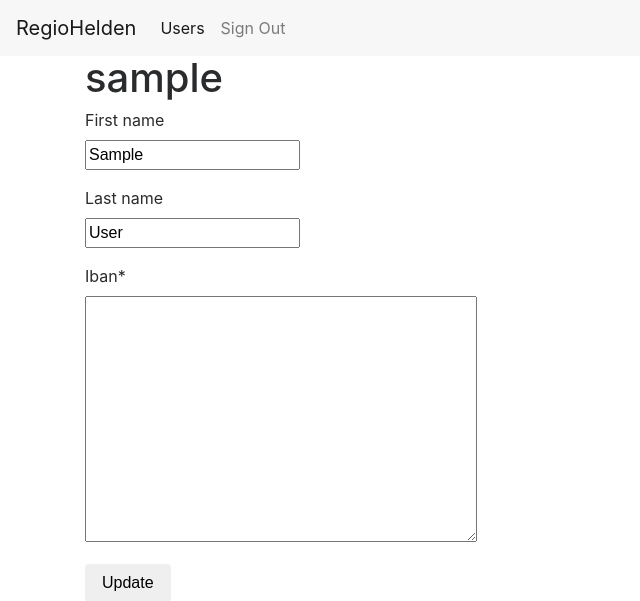
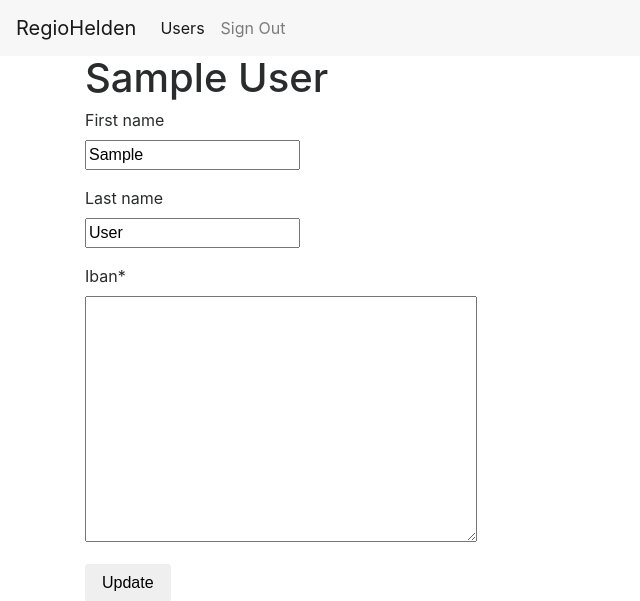
Before and after one commit to kamotos/regiohelden-test, a Django app: page /users/~update/ in a window 1280 px wide. Shown: the top 601 px of the page, without its empty margins (0-640 px from the left). Run offline with Django 3.2, Linux system fonts and the light colour scheme; the visitor is signed in with stand-in values (Sample User, id 1); data comes from the database, SQL or seed files in the repository; some libraries are stand-ins or nearby versions.

Commit message:
User url lookups based on pk instead of usernames

```diff
--- a/regiohelden/templates/users/user_detail.html
+++ b/regiohelden/templates/users/user_detail.html
@@ -1,7 +1,7 @@
 {% extends "base.html" %}
 {% load static %}
 
-{% block title %}User: {{ object.username }}{% endblock %}
+{% block title %}User: {{ object.get_full_name }}{% endblock %}
 
 {% block content %}
 <div class="container">
@@ -9,7 +9,7 @@
   <div class="row">
     <div class="col-sm-12">
 
-      <h2>{{ object.username }}</h2>
+      <h2>{{ object.get_full_name }}</h2>
       {% if object.name %}
         <p>{{ object.name }}</p>
       {% endif %}
--- a/regiohelden/templates/users/user_form.html
+++ b/regiohelden/templates/users/user_form.html
@@ -1,16 +1,23 @@
 {% extends "base.html" %}
 {% load crispy_forms_tags %}
 
-{% block title %}{{ user.username }}{% endblock %}
+{% block title %}{{ user.get_full_name }}{% endblock %}
 
 {% block content %}
-  <h1>{{ user.username }}</h1>
-  <form class="form-horizontal" method="post" action="{% url 'users:update' %}">
+  {% if object %}
+    <h1>{{ object.get_full_name }}</h1>
+  {% else %}
+    <h1>Create new user</h1>
+  {% endif %}
+
+  <form class="form-horizontal" method="post">
     {% csrf_token %}
     {{ form|crispy }}
     <div class="control-group">
       <div class="controls">
-        <button type="submit" class="btn">Update</button>
+        <button type="submit" class="btn">
+            {% if object %}Update{% else %}Create{% endif %}
+        </button>
       </div>
     </div>
   </form>
--- a/regiohelden/users/models.py
+++ b/regiohelden/users/models.py
@@ -16,10 +16,10 @@ class User(AbstractUser):
     iban = IBANField(null=True)
 
     def __str__(self):
-        return self.username
+        return self.get_full_name()
 
     def get_absolute_url(self):
-        return reverse('users:detail', kwargs={'username': self.username})
+        return reverse('users:detail', kwargs={'pk': self.pk})
 
     def can_modify(self, user):
         """
@@ -28,4 +28,4 @@ class User(AbstractUser):
         :param user: User to be modified
         :rtype: bool
         """
-        return user.created_by == self
+        return user.created_by == self or user == self
--- a/regiohelden/users/urls.py
+++ b/regiohelden/users/urls.py
@@ -9,13 +9,18 @@ urlpatterns = [
         name='list'
     ),
     url(
+        regex=r'^create/$',
+        view=views.UserCreateView.as_view(),
+        name='create'
+    ),
+    url(
         regex=r'^~redirect/$',
         view=views.UserRedirectView.as_view(),
         name='redirect'
     ),
     url(
-        regex=r'^(?P<username>[\w.@+-]+)/$',
-        view=views.UserDetailView.as_view(),
+        regex=r'^(?P<pk>\d+)/$',
+        view=views.UserUpdateView.as_view(),
         name='detail'
     ),
     url(
@@ -24,7 +29,7 @@ urlpatterns = [
         name='update'
     ),
     url(
-        regex=r'^(?P<username>[\w.@+-]+)/delete$',
+        regex=r'^(?P<pk>\d+)/delete$',
         view=views.UserDeleteView.as_view(),
         name='delete'
     ),
--- a/regiohelden/users/views.py
+++ b/regiohelden/users/views.py
@@ -1,5 +1,6 @@
+from braces.views import FormValidMessageMixin
 from django.core.urlresolvers import reverse, reverse_lazy
-from django.views.generic import DetailView, ListView, RedirectView, UpdateView, DeleteView
+from django.views.generic import DetailView, ListView, RedirectView, UpdateView, DeleteView, CreateView
 
 from django.contrib.auth.mixins import LoginRequiredMixin
 
@@ -7,11 +8,19 @@ from regiohelden.users.permissions import UserCreatedByAdminMixin
 from .models import User
 
 
+class UserCreateView(LoginRequiredMixin, FormValidMessageMixin, CreateView):
+    model = User
+    fields = ('username', 'first_name', 'last_name', 'iban')
+    form_valid_message = "User successfully created"
+
+    def form_valid(self, form):
+        self.object = form.save(commit=False)
+        self.object.created_by = self.request.user
+        return super().form_valid(form)
+
+
 class UserDetailView(LoginRequiredMixin, DetailView):
     model = User
-    # These next two lines tell the view to index lookups by username
-    slug_field = 'username'
-    slug_url_kwarg = 'username'
 
 
 class UserRedirectView(LoginRequiredMixin, RedirectView):
@@ -19,26 +28,26 @@ class UserRedirectView(LoginRequiredMixin, RedirectView):
 
     def get_redirect_url(self):
         return reverse('users:detail',
-                       kwargs={'username': self.request.user.username})
+                       kwargs={'pk': self.request.user.pk})
 
 
-class UserUpdateView(LoginRequiredMixin, UpdateView):
+class UserUpdateView(LoginRequiredMixin,
+                     UserCreatedByAdminMixin,
+                     FormValidMessageMixin,
+                     UpdateView):
     fields = ['first_name', 'last_name', 'iban']
-
-    # we already imported User in the view code above, remember?
     model = User
+    form_valid_message = "User successfully updated"
 
 
 class OwnUserUpdateView(UserUpdateView):
 
-    # send the user back to their own page after a successful update
     def get_success_url(self):
-        return reverse('users:detail',
-                       kwargs={'username': self.request.user.username})
+        return self.request.user.get_absolute_url()
 
     def get_object(self):
         # Only get the User record for the user making the request
-        return User.objects.get(username=self.request.user.username)
+        return self.request.user
 
 
 class UserListView(LoginRequiredMixin, ListView):
@@ -47,6 +56,4 @@ class UserListView(LoginRequiredMixin, ListView):
 
 class UserDeleteView(LoginRequiredMixin, UserCreatedByAdminMixin, DeleteView):
     model = User
-    slug_field = 'username'
-    slug_url_kwarg = 'username'
     success_url = reverse_lazy('users:list')
```
Also changed, not shown: regiohelden/templates/users/user_list.html (+15 -5 lines), regiohelden/users/tests/test_urls.py (+1 -1 lines), 1 other file.
